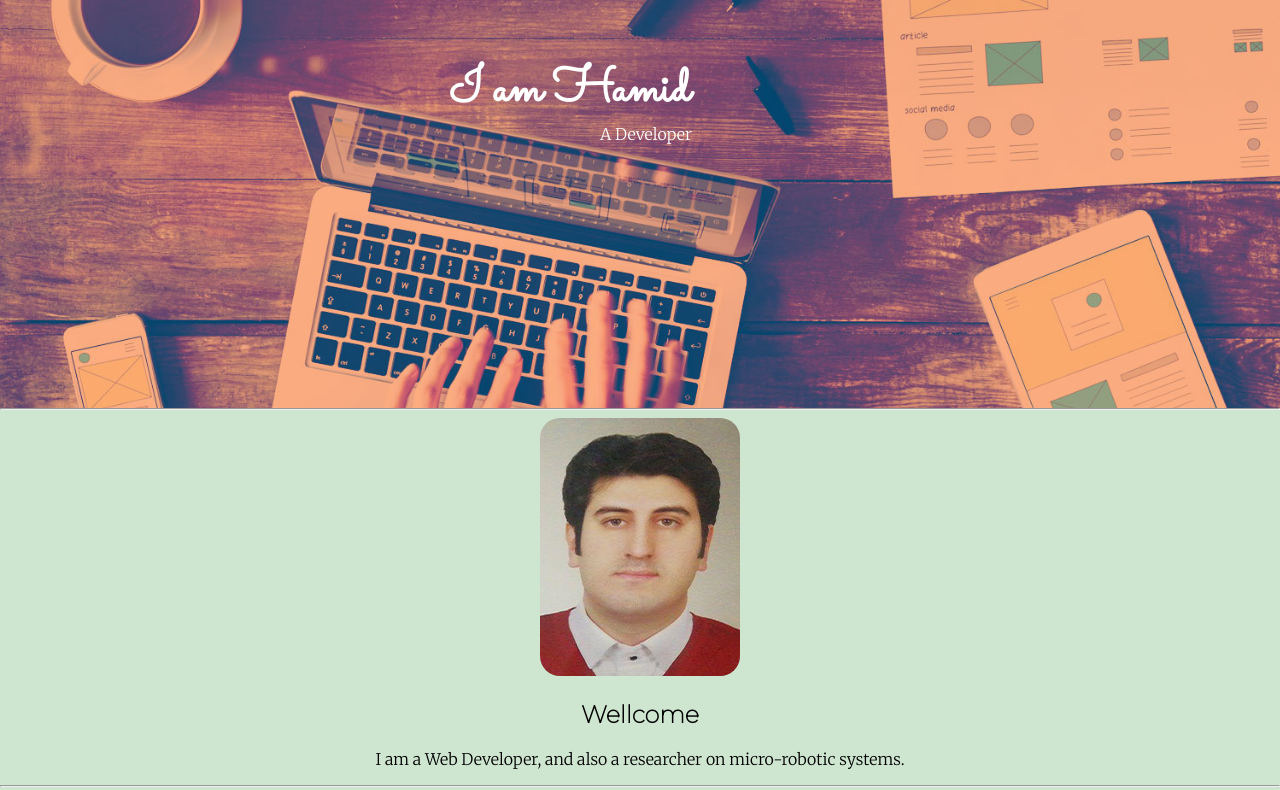
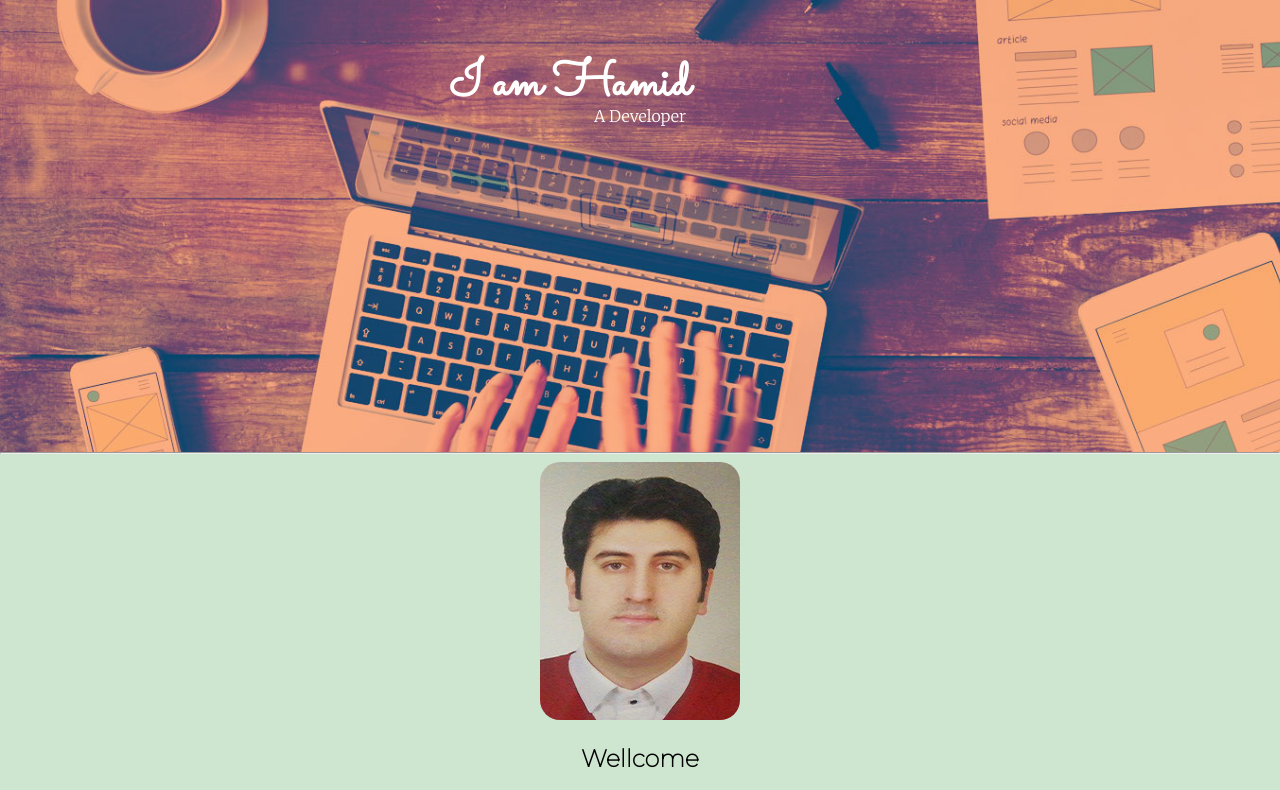
Before and after one commit to Hamidkn/CSS---My-Site, a plain HTML site: page index.html in a window 1280 px wide. Shown: the top 790 px of the page. Drawn offline with Linux system fonts and the light colour scheme.

Commit message:
css change

```diff
--- a/css/styles.css
+++ b/css/styles.css
@@ -13,16 +13,16 @@ h1 {
   font-size: 50px;
   position: absolute;
   left: 450px;
-  bottom: 250px;
+  bottom: 300px;
   color: white;
 }
 h2, h3{
   font-family: 'Montserrat', sans-serif;
 }
 .developer{
-  position: absolute;
-  bottom: 250px;
-  left: 600px;
+  position: inherit;
+  bottom: 310px;
+  /* left: 450px; */
   color: white;
 }
 /* div{
```
